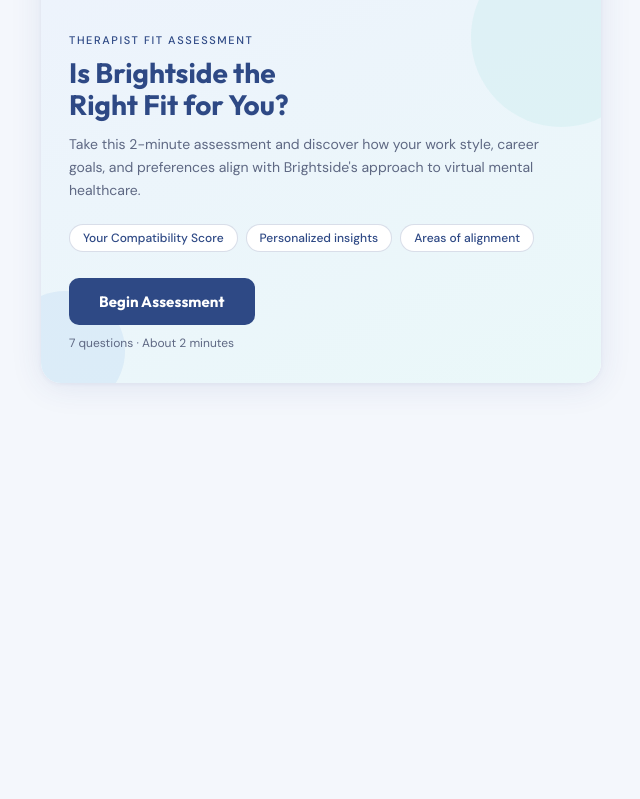
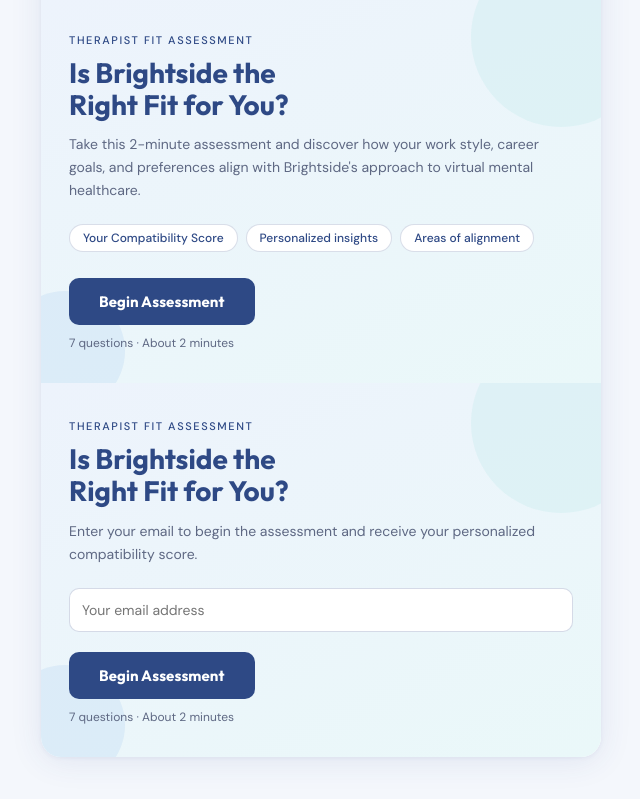
Before and after one commit to talent-brightsidehealth/brightside-fit-quiz, a plain HTML site: page external.html in a window 1280 px wide. Shown: the part 223-1022 px from the top of the page, without its empty margins (319-959 px from the left). Before the commit the page ends 800 px from the top, so only its background shows below. Drawn offline with Linux system fonts and the light colour scheme.

Commit message:
Update external.html

```diff
--- a/external.html
+++ b/external.html
@@ -561,7 +561,17 @@
       <p class="time-note">7 questions &middot; About 2 minutes</p>
     </div>
   </div>
-
+<!-- SCREEN: EMAIL CAPTURE -->
+<div class="screen active" id="screen-capture">
+  <div class="hero">
+    <p class="hero-label">Therapist Fit Assessment</p>
+    <h1 class="hero-title">Is Brightside the<br>Right Fit for You?</h1>
+    <p class="hero-sub">Enter your email to begin the assessment and receive your personalized compatibility score.</p>
+    <input id="capture-email" type="email" placeholder="Your email address" style="width:100%;padding:12px;margin-bottom:20px;border:1.5px solid rgba(46,73,133,0.2);border-radius:10px;font-size:14px;font-family:'DM Sans',sans-serif;">
+    <button class="btn-primary" onclick="submitCapture()">Begin Assessment</button>
+    <p class="time-note">7 questions &middot; About 2 minutes</p>
+  </div>
+</div>
   <!-- SCREEN: QUIZ -->
   <div class="screen" id="screen-quiz">
     <div class="progress-wrap">
```
